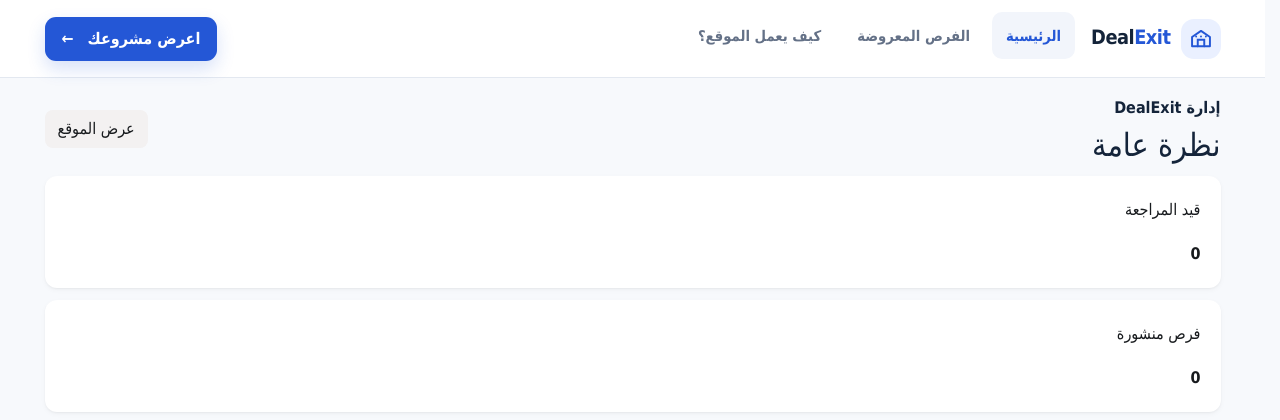
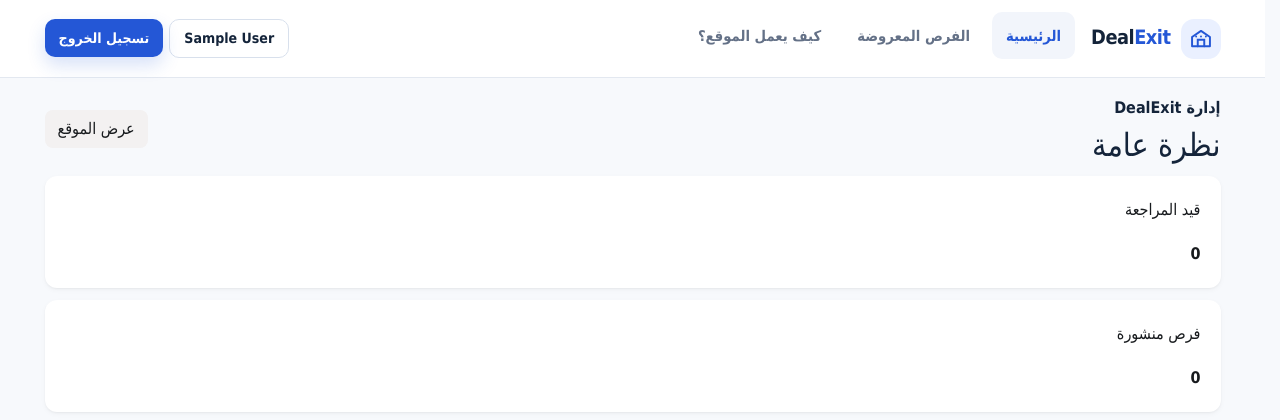
Before and after one commit to PeterPXI/capstone-project, a PHP site: page /admin/index.php in a window 1280 px wide. Shown: the top 420 px of the page. Run offline with PHP 8.4, Linux system fonts and the light colour scheme; the visitor is signed in with stand-in values (Sample User, id 1); data that the repository does not hold is empty.

Commit message:
feat(auth): update shared header with auth-aware navigation (login/logout/profile links)

```diff
--- a/includes/header.php
+++ b/includes/header.php
@@ -5,6 +5,16 @@ declare(strict_types=1);
 $pageTitle = $pageTitle ?? 'DealExit | بيع وشراء المشاريع';
 $currentPage = basename($_SERVER['PHP_SELF'] ?? 'index.php');
 $assetPrefix = $assetPrefix ?? '';
+
+// Auth-aware navigation: start session so we can check login state.
+if (file_exists(__DIR__ . '/auth.php')) {
+    require_once __DIR__ . '/auth.php';
+    auth_start_session();
+}
+if (file_exists(__DIR__ . '/csrf.php')) {
+    require_once __DIR__ . '/csrf.php';
+}
+$isUserLoggedIn = isset($_SESSION['user_id']);
 ?>
 <!doctype html>
 <html lang="ar" dir="rtl" data-bs-theme="light">
@@ -39,7 +49,22 @@ $assetPrefix = $assetPrefix ?? '';
                 <li class="nav-item"><a class="nav-link" href="<?= $assetPrefix ?>index.php#listings">الفرص المعروضة</a></li>
                 <li class="nav-item"><a class="nav-link" href="<?= $assetPrefix ?>index.php#how-it-works">كيف يعمل الموقع؟</a></li>
             </ul>
-            <a class="btn-solid theme-primary site-nav-cta" href="<?= $assetPrefix ?>index.php#how-it-works">اعرض مشروعك <span aria-hidden="true">←</span></a>
+            <?php if ($isUserLoggedIn): ?>
+                <div class="d-flex align-items-center gap-2 flex-wrap">
+                    <a class="btn-outline theme-secondary" href="<?= $assetPrefix ?>authentication/profile.php" style="padding:8px 14px;border-radius:10px;border:1px solid #d8e0ec;font-size:.88rem;font-weight:700;color:var(--de-ink);">
+                        <?= htmlspecialchars($_SESSION['user_name'] ?? 'حسابي', ENT_QUOTES, 'UTF-8') ?>
+                    </a>
+                    <form method="post" action="<?= $assetPrefix ?>authentication/logout.php" style="margin:0;">
+                        <?= function_exists('csrf_field') ? csrf_field() : '' ?>
+                        <button type="submit" class="btn-solid theme-primary site-nav-cta" style="padding:8px 14px;border-radius:10px;font-size:.88rem;cursor:pointer;">تسجيل الخروج</button>
+                    </form>
+                </div>
+            <?php else: ?>
+                <div class="d-flex align-items-center gap-2 flex-wrap">
+                    <a class="btn-outline theme-secondary" href="<?= $assetPrefix ?>authentication/login.php" style="padding:8px 14px;border-radius:10px;border:1px solid #d8e0ec;font-size:.88rem;font-weight:700;color:var(--de-ink);">تسجيل الدخول</a>
+                    <a class="btn-solid theme-primary site-nav-cta" href="<?= $assetPrefix ?>authentication/register.php">إنشاء حساب <span aria-hidden="true">←</span></a>
+                </div>
+            <?php endif; ?>
             </div>
         </dialog>
     </div>
```
